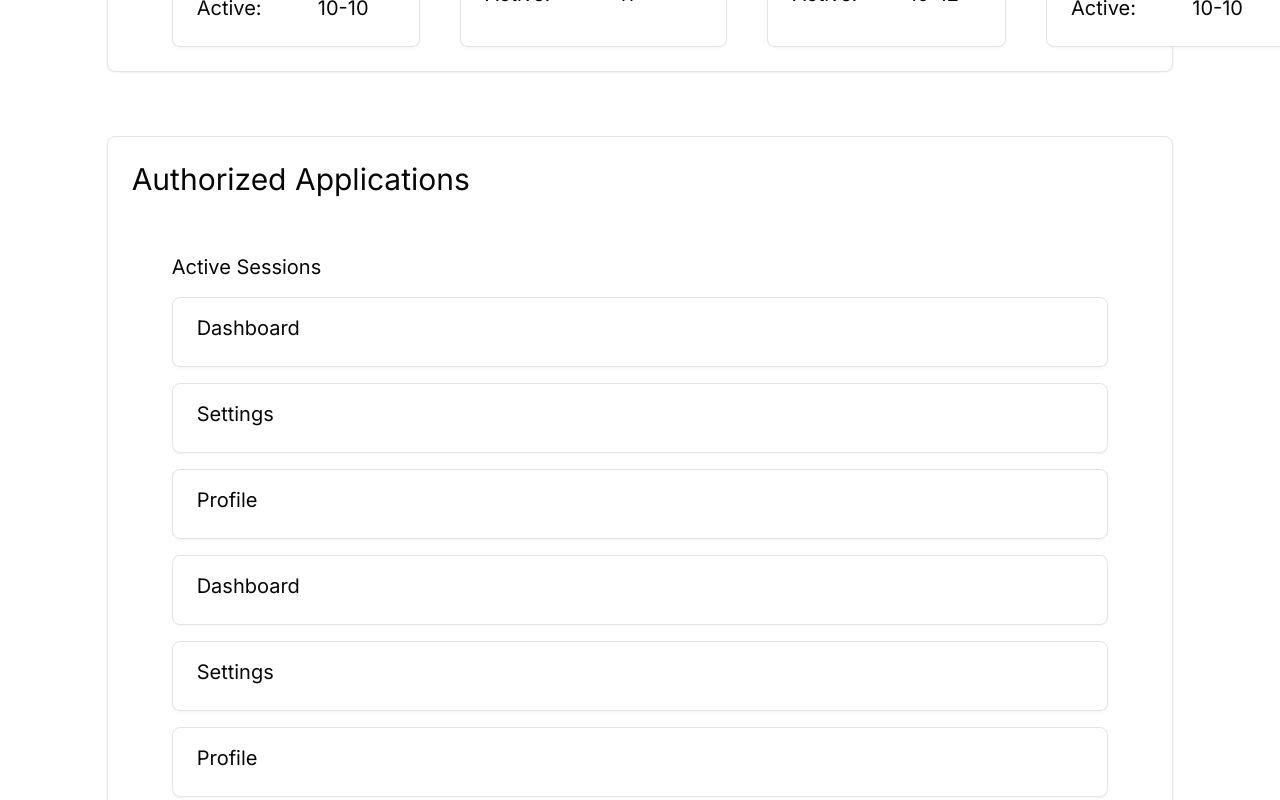
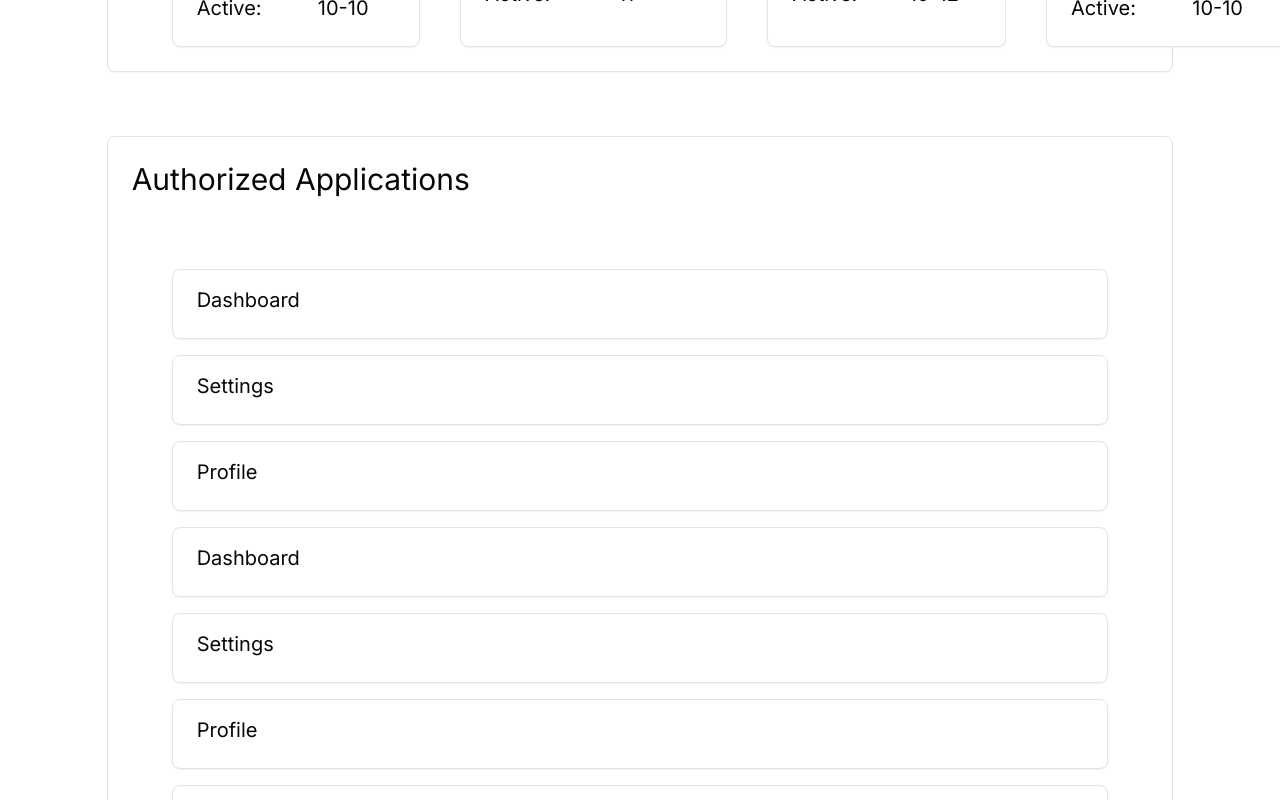
Before and after one commit to Evan-2007/auth, a Next.js app: page /dashboard in a window 1280 px wide. Shown: the part 500-1300 px from the top of the page. Built offline with nearby package versions, Linux system fonts and the light colour scheme.

Commit message:
Update Card styling in dashboard page

```diff
--- a/app/dashboard/page.tsx
+++ b/app/dashboard/page.tsx
@@ -199,13 +199,12 @@ export default function Page(){
 
 
 
-            <Card className="w-10/12 justify-center h-4/6 mt-16">
+            <Card className="w-10/12 justify-center h-4/6 mt-16 mb-24">
                 <CardHeader>
                     <h1 className='text-3xl'>Authorized Applications</h1>
                 </CardHeader>
                 <CardContent className="ml-10">
                     <div className='mt-8 text-xl'>
-                        <h1>Active Sessions</h1>
                         <div className='flex flex-col'>
                             {accounts.map((account, index) => (
                                 <Card key={index} className="flex items-center gap-4 mt-4 bg-background mr-10">
```
